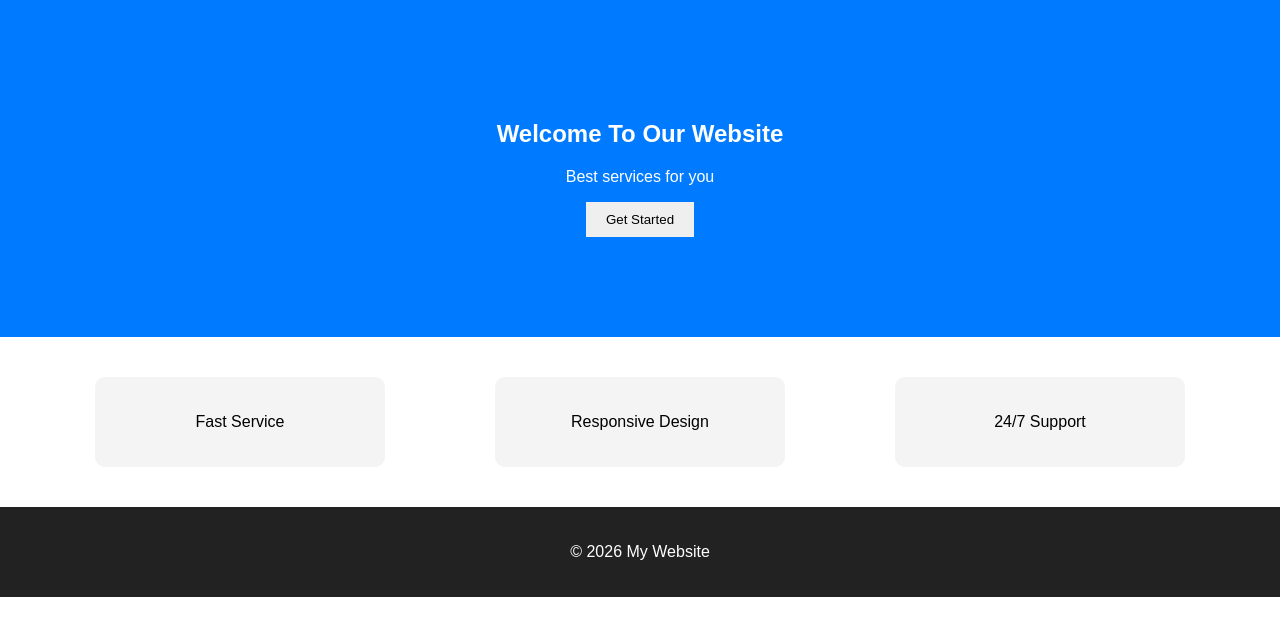
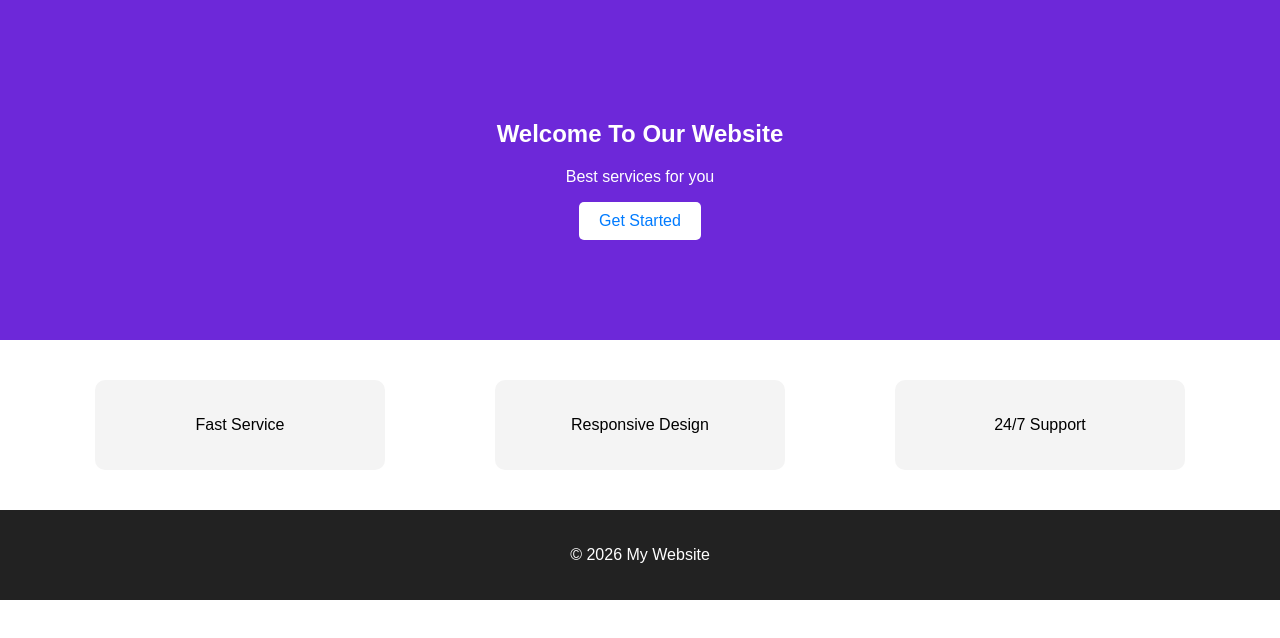
Before and after one commit to prachi2555/synent-task2-landingpage-prachi, a plain HTML site: page index.html in a window 1280 px wide. Drawn offline with Linux system fonts and the light colour scheme.

Commit message:
Improved button style

```diff
--- a/style.css
+++ b/style.css
@@ -4,7 +4,7 @@ body{
 }
 
 .hero{
-  background:#007bff;
+  background:#6d28d9;
   color:white;
   text-align:center;
   padding:100px 20px;
@@ -13,6 +13,11 @@ body{
 button{
   padding:10px 20px;
   border:none;
+  background-color:white;
+color:#007bff;
+border-radius:5px;
+cursor:pointer;
+font-size:16px;
 }
 
 .features{
```
